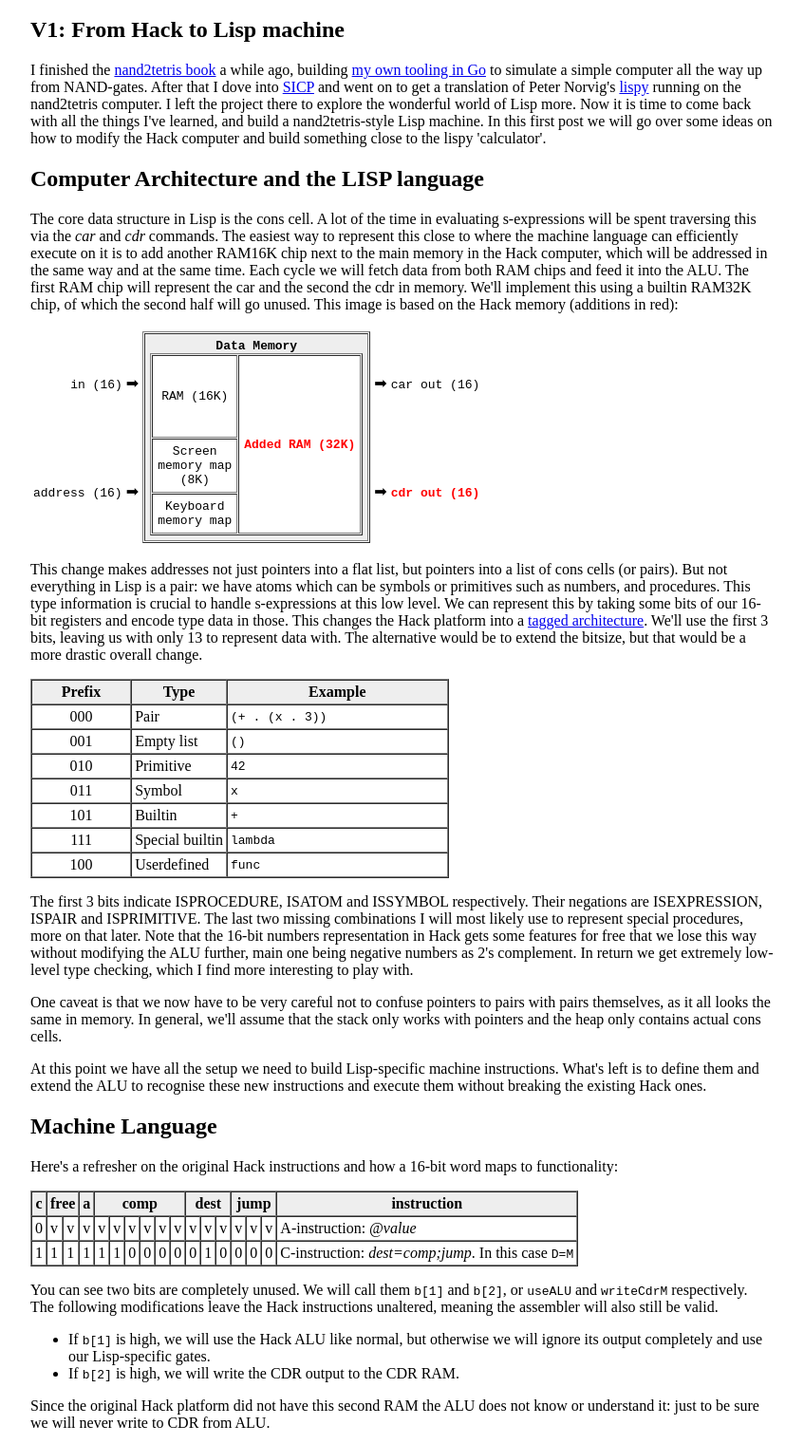
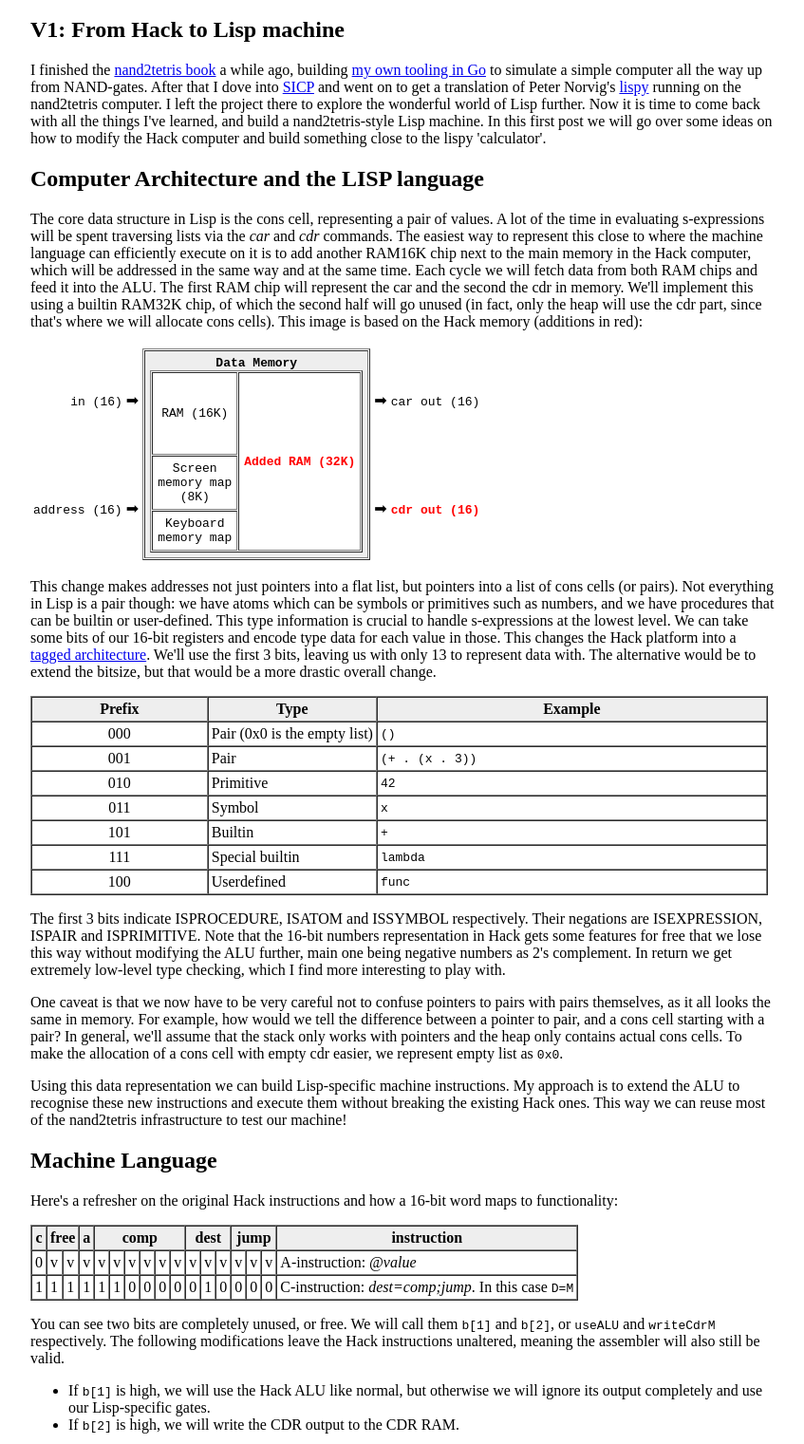
Before and after one commit to deosjr/deosjr.github.io, a plain HTML site: page nand2lisp.html in a window 1280 px wide. Shown: the part 48-1569 px from the top of the page at 95% size, without its empty margins (0-847 px from the left). Drawn offline with Linux system fonts and the light colour scheme.

Commit message:
small rewrite

```diff
--- a/nand2lisp.html
+++ b/nand2lisp.html
@@ -19,18 +19,19 @@ After that I dove into
 and went on to get a translation of Peter Norvig's
 <a href="https://norvig.com/lispy.html">lispy</a>
 running on the nand2tetris computer.
-I left the project there to explore the wonderful world of Lisp more.
+I left the project there to explore the wonderful world of Lisp further.
 Now it is time to come back with all the things I've learned, and build a nand2tetris-style Lisp machine.
 In this first post we will go over some ideas on how to modify the Hack computer and build something close to the lispy 'calculator'.
 
 <h2>Computer Architecture and the LISP language</h2>
 
-The core data structure in Lisp is the cons cell.
-A lot of the time in evaluating s-expressions will be spent traversing this via the <i>car</i> and <i>cdr</i> commands.
+The core data structure in Lisp is the cons cell, representing a pair of values.
+A lot of the time in evaluating s-expressions will be spent traversing lists via the <i>car</i> and <i>cdr</i> commands.
 The easiest way to represent this close to where the machine language can efficiently execute on it is to add another RAM16K chip next to the main memory in the Hack computer,
 which will be addressed in the same way and at the same time. Each cycle we will fetch data from both RAM chips and feed it into the ALU.
 The first RAM chip will represent the car and the second the cdr in memory.
-We'll implement this using a builtin RAM32K chip, of which the second half will go unused.
+We'll implement this using a builtin RAM32K chip, of which the second half will go unused
+(in fact, only the heap will use the cdr part, since that's where we will allocate cons cells).
 This image is based on the Hack memory (additions in red):
 
 <p>
@@ -48,9 +49,9 @@ This image is based on the Hack memory (additions in red):
 </table>
 
 <p> This change makes addresses not just pointers into a flat list, but pointers into a list of cons cells (or pairs).
-But not everything in Lisp is a pair: we have atoms which can be symbols or primitives such as numbers, and procedures.
-This type information is crucial to handle s-expressions at this low level.
-We can represent this by taking some bits of our 16-bit registers and encode type data in those.
+Not everything in Lisp is a pair though: we have atoms which can be symbols or primitives such as numbers, and we have procedures that can be builtin or user-defined.
+This type information is crucial to handle s-expressions at the lowest level.
+We can take some bits of our 16-bit registers and encode type data for each value in those.
 This changes the Hack platform into a <a href="https://en.wikipedia.org/wiki/Tagged_architecture">tagged architecture</a>.
 We'll use the first 3 bits, leaving us with only 13 to represent data with.
 The alternative would be to extend the bitsize, but that would be a more drastic overall change.
@@ -59,8 +60,8 @@ The alternative would be to extend the bitsize, but that would be a more drastic
 <table border=1 cellspacing=0 cellpadding=3>
   <tr style="background-color:#EEEEEE"><th>Prefix<th width="23%">Type<th>Example
 
-  <tr><td align=center>000<td>Pair<td><tt>(+ . (x . 3))</tt>
-  <tr><td align=center>001<td>Empty list<td><tt>()</tt>
+  <tr><td align=center>000<td>Pair (0x0 is the empty list)<td><tt>()</tt>
+  <tr><td align=center>001<td>Pair<td><tt>(+ . (x . 3))</tt>
   <tr><td align=center>010<td>Primitive<td><tt>42</tt>
   <tr><td align=center>011<td>Symbol<td><tt>x</tt>
   <tr><td align=center>101<td>Builtin<td><tt>+</tt>
@@ -72,15 +73,17 @@ The alternative would be to extend the bitsize, but that would be a more drastic
 
 The first 3 bits indicate ISPROCEDURE, ISATOM and ISSYMBOL respectively.
 Their negations are ISEXPRESSION, ISPAIR and ISPRIMITIVE.
-The last two missing combinations I will most likely use to represent special procedures, more on that later.
 Note that the 16-bit numbers representation in Hack gets some features for free that we lose this way without modifying the ALU further, main one being negative numbers as 2's complement.
 In return we get extremely low-level type checking, which I find more interesting to play with.
 
 <p>One caveat is that we now have to be very careful not to confuse pointers to pairs with pairs themselves, as it all looks the same in memory.
+For example, how would we tell the difference between a pointer to pair, and a cons cell starting with a pair?
 In general, we'll assume that the stack only works with pointers and the heap only contains actual cons cells.
+To make the allocation of a cons cell with empty cdr easier, we represent empty list as <tt>0x0</tt>.
 
-<p>At this point we have all the setup we need to build Lisp-specific machine instructions.
-What's left is to define them and extend the ALU to recognise these new instructions and execute them without breaking the existing Hack ones.
+<p>Using this data representation we can build Lisp-specific machine instructions.
+My approach is to extend the ALU to recognise these new instructions and execute them without breaking the existing Hack ones.
+This way we can reuse most of the nand2tetris infrastructure to test our machine!
 
 <h2>Machine Language</h2>
 
@@ -94,7 +97,7 @@ Here's a refresher on the original Hack instructions and how a 16-bit word maps
 </table>
 
 <p>
-You can see two bits are completely unused.
+You can see two bits are completely unused, or free.
 We will call them <tt>b[1]</tt> and <tt>b[2]</tt>, or <tt>useALU</tt> and <tt>writeCdrM</tt> respectively.
 The following modifications leave the Hack instructions unaltered, meaning the assembler will also still be valid.
 <ul>
@@ -127,15 +130,17 @@ Here's the ones I've found I needed to make eval work at the virtual machine lev
 
 <h2>Assembler</h2>
 
-The changes to assembler, virtual machine and compiler are not that interesting.
+The changes to assembler, virtual machine and compiler are not that interesting to work out in more detail here.
 Instead let's have a look at a program using these instructions, hand-written in extended Hack assembly.
-In order to build the <tt>eval</tt> function we need one very important component that is not yet reflected in our types: the <i>environment</i>.
+We will build up to the <tt>eval</tt> function, one that can evaluate any s-expression.
+To do so we need one very important component that is not yet reflected in our types: the <i>environment</i>.
 
 <p>
 At its most basic, the environment is a mapping of symbols to s-expressions.
 Norvig's lispy uses a dictionary; in <a href="https://github.com/deosjr/whistle">my own Golang-based Lisp interpreter</a> I do the same thing.
 But we don't have to implement hashmaps: we already have lists! <br>
 We can use <a href="https://en.wikipedia.org/wiki/Association_list">association lists</a>, with the key being a symbol and the value an s-expression.
+However, this will be slow.
 
 <pre class="prettyprint">
 (ASSQ)
@@ -179,8 +184,12 @@ That's pretty compact!
 
 <h2>Virtual Machine</h2>
 
-We could handroll <tt>eval</tt> in much the same way, but at some point using the stack abstraction speeds up the process a lot.
-I've made a few modifications to the Hack virtual machine to better represent a functional language and get a graps for the differences.
+We could write out <tt>eval</tt> in much the same way, but at some point using the stack abstraction speeds up the process a lot.
+I've written all of <tt>eval</tt> in the virtual stack machine first, and only translated it back to assembly later for performance reasons.
+This way it's a lot easier to follow along.
+
+<p>
+I've made a few modifications to the Hack virtual machine to better represent a functional language and get a grasp of the differences.
 First of all, we will do away with local variables and force all functions to take exactly one argument.
 Local vars are not needed because we will use the environment, and since we have list we can pass a variadic amount of args by just passing a list pointer.
 Local variables will make an appearance in <tt>eval</tt> but will refer to the first <tt>n</tt> items on the function's working stack.
```
